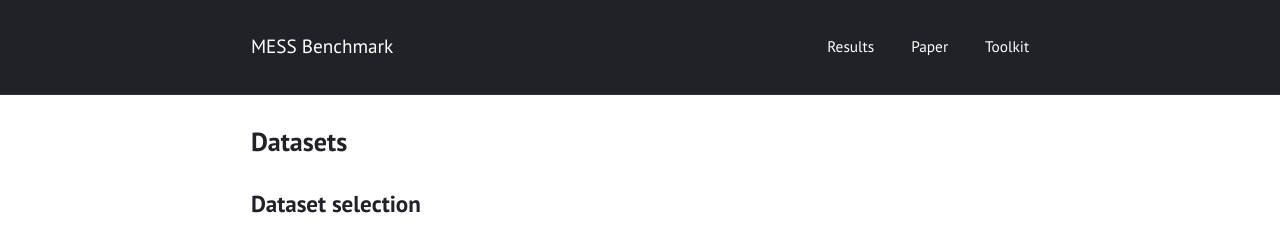
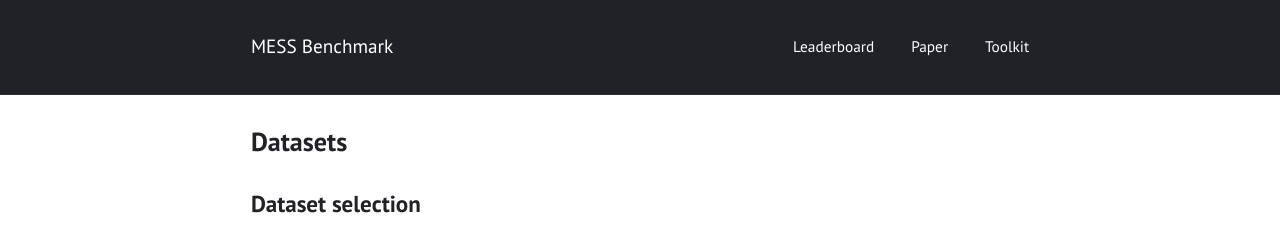
Before and after one commit to blumenstiel/mess-benchmark, a Jekyll site: the page built from DATASETS.md, in a window 1280 px wide. Shown: the top 231 px of the page. Built offline with Jekyll 4.4.1, drawn with Linux system fonts in a browser that asks for light colours.

Commit message:
Rename results to leaderboard

```diff
--- a/LEADERBOARD.md
+++ b/LEADERBOARD.md
@@ -1,6 +1,6 @@
 ---
-title: "Results"
-permalink: "/results/"
+title: "Leaderboard"
+permalink: "/leaderboard/"
 layout: page
 ---
 
```
Also changed, not shown: index.md (+2 -2 lines).
